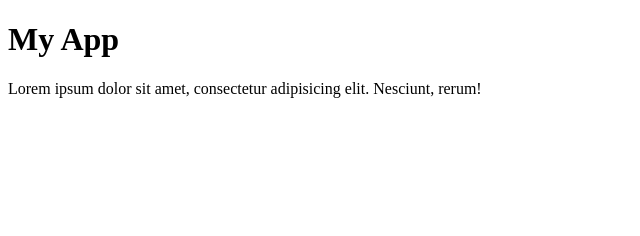
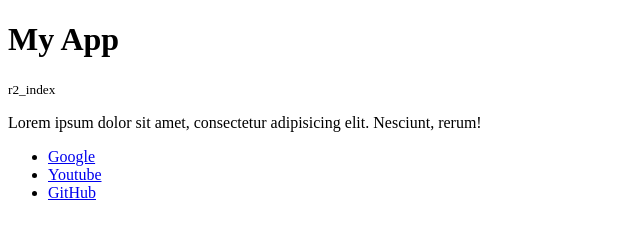
Before and after one commit to k3rsk/appTest, a plain HTML site: page index.html in a window 1280 px wide. Shown: the whole page, without its empty margins (0-640 px from the left). Drawn offline with Linux system fonts and the light colour scheme.

Commit message:
v2.0
versio2 valmis

```diff
--- a/index.html
+++ b/index.html
@@ -7,8 +7,14 @@
 <body>
 
 	<h1>My App</h1>
+	<small>r2_index</small>
 
 	<p>Lorem ipsum dolor sit amet, consectetur adipisicing elit. Nesciunt, rerum!</p>
+	<ul>
+		<li> <a href="www.google.com">Google</a> </li>
+		<li><a href="#">Youtube</a> </li>
+		<li><a href="#">GitHub</a> </li>
+	</ul>
 
 </body>
 </html>
```
